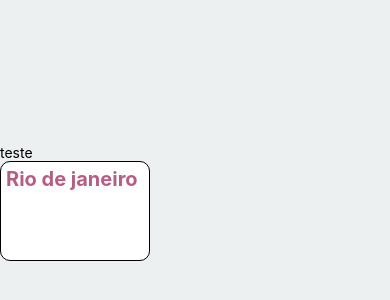
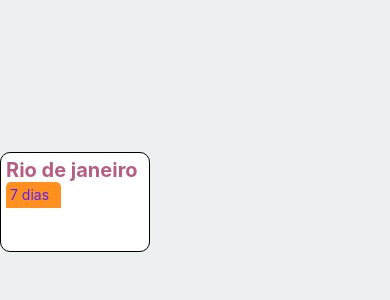
Before and after one commit to EmbarKingViagens/prj_embarking_viagens_mobile, a React Native app: screen / in a window 390 px wide. Shown: the part 220-520 px from the top of the page. Built offline with nearby package versions, Linux system fonts and the light colour scheme.

Commit message:
atualizando card ofertas

```diff
--- a/App.js
+++ b/App.js
@@ -5,8 +5,8 @@ import CardOfertas from './src/Componentes/Card/CardOfertas/CardOfertas';
 export default function App() {
   return (
     <SafeAreaView style={styles.container}>
-    <Text>teste</Text>
-    <CardOfertas nomeOferta={"Rio de janeiro"} color={pal4}/>
+
+    <CardOfertas nomeOferta={"Rio de janeiro"} color={pal4} txtTempoOfertas={"7 dias"}/>
     </SafeAreaView>
   );
 }
--- a/src/Componentes/Card/CardOfertas/CardOfertas.js
+++ b/src/Componentes/Card/CardOfertas/CardOfertas.js
@@ -6,11 +6,13 @@ export default function CardOfertas(props) {
         <>
             <View style={styles.cardOfertas}>
                 <Text style={{
-        fontSize: 20,
-        color: props.color,
-        fontWeight: 'bold',
-    }}>{props.nomeOferta}</Text>
-
+                    fontSize: 20,
+                    color: props.color,
+                    fontWeight: 'bold',
+                }}>{props.nomeOferta}</Text>
+                <View style={styles.tempoOfertas}>
+                    <Text style={styles.txtTempoOfertas}>{props.txtTempoOfertas}</Text>
+                   </View>
             </View>
         </>
     )
--- a/src/Componentes/Card/CardOfertas/estiloCardOfertas.js
+++ b/src/Componentes/Card/CardOfertas/estiloCardOfertas.js
@@ -17,6 +17,19 @@ export default StyleSheet.create({
         borderRadius: 10,
         padding: 5,
     },
+    tempoOfertas:{
+        width:"40%",
+        height:"30%",
+        backgroundColor: pal5,
+        padding: 4,
+        borderTopLeftRadius: 5,
+        borderTopRightRadius: 5,
+
+
+    },
+    txtTempoOfertas:{
+        color:pal3,
+    }
 
 
 });
```
